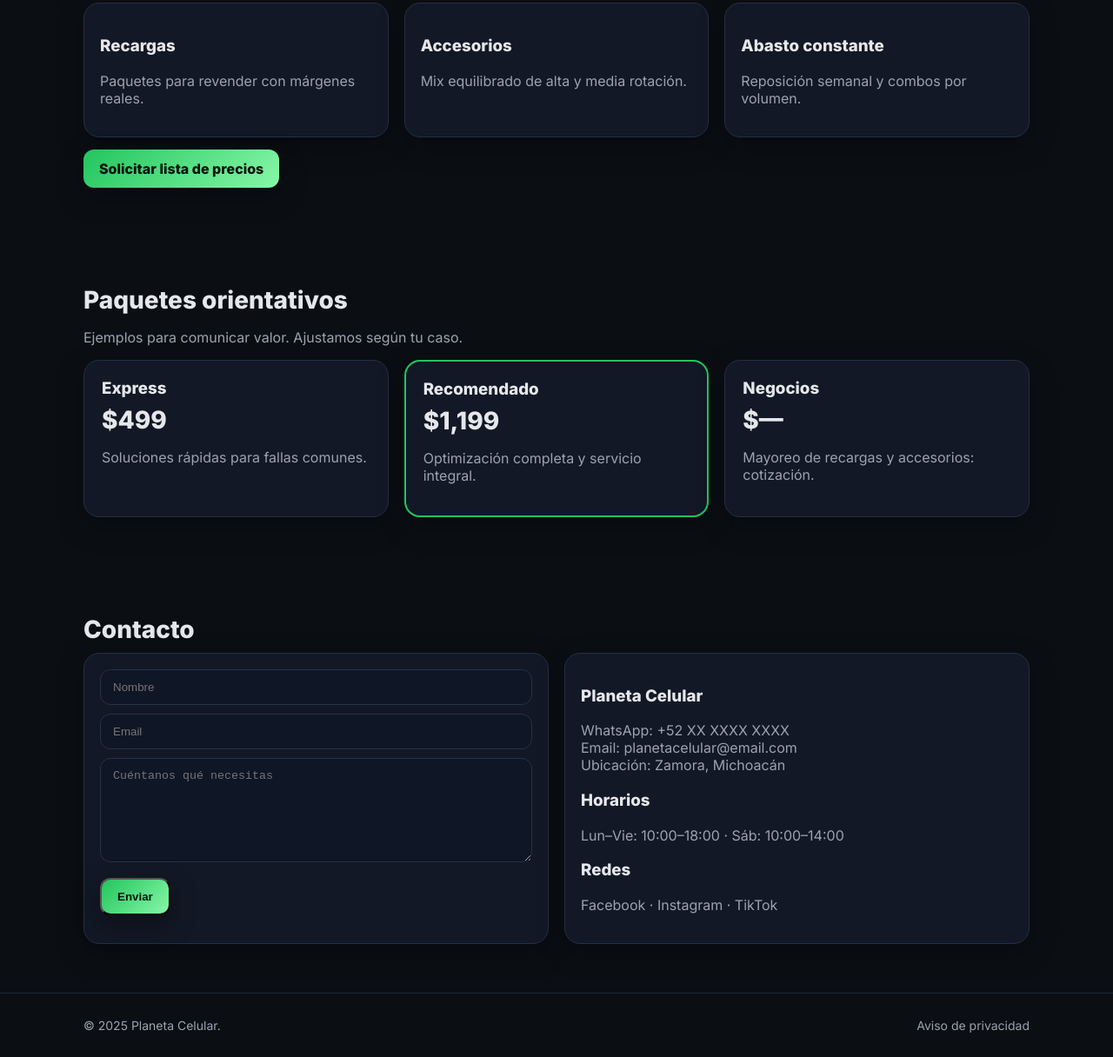
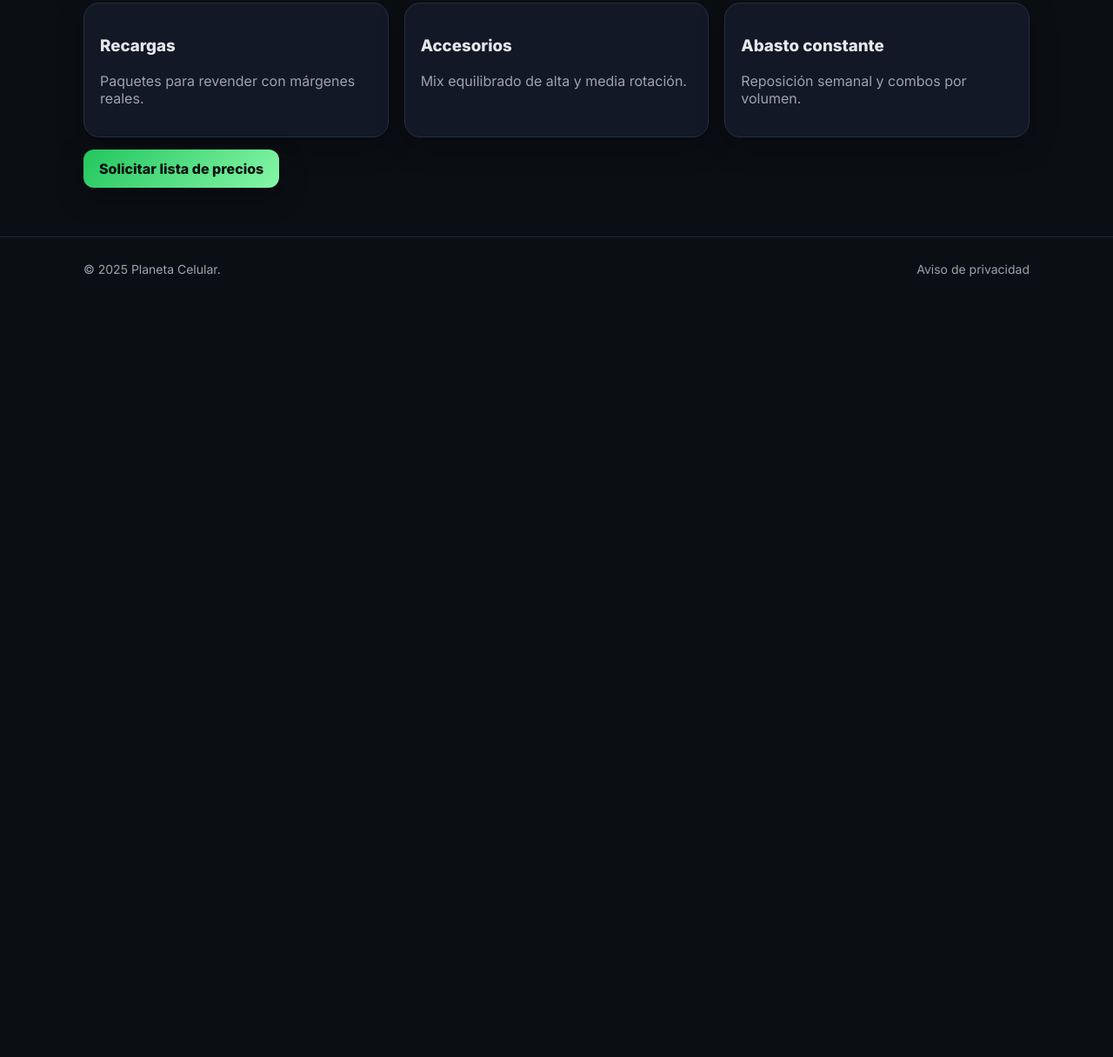
Before and after one commit to zamexia/planetacelular.io, a plain HTML site: page index.html in a window 1280 px wide. Shown: the part 1446-2662 px from the top of the page at 87% size. After the commit the page ends 1792 px from the top, so only its background shows below. Drawn offline with Linux system fonts and the light colour scheme.

Commit message:
Update index.html
indice

```diff
--- a/index.html
+++ b/index.html
@@ -12,8 +12,10 @@
       --brand:#22c55e; --brand-2:#87f7a8; --accent:#60a5fa;
       --max:1120px; --radius:18px; --shadow:0 10px 30px rgba(0,0,0,.35);
     }
-    *{box-sizing:border-box} body{margin:0; background:var(--bg); color:var(--text); font-family:Inter,system-ui,Segoe UI,Roboto,Arial,sans-serif}
-    a{color:inherit; text-decoration:none} img{max-width:100%; display:block}
+    *{box-sizing:border-box}
+    html,body{margin:0; background:var(--bg); color:var(--text); font-family:Inter,system-ui,Segoe UI,Roboto,Arial,sans-serif; max-width:100%; overflow-x:hidden}
+    a{color:inherit; text-decoration:none}
+    img{max-width:100%; display:block}
     .wrap{max-width:var(--max); margin:0 auto; padding:0 16px}
     .btn{display:inline-block; padding:12px 18px; border-radius:12px; background:linear-gradient(135deg,var(--brand),var(--brand-2)); color:#04130a; font-weight:800; box-shadow:var(--shadow)}
     .btn-outline{border:1px solid #263246; padding:11px 18px; border-radius:12px; color:var(--text)}
@@ -48,25 +50,25 @@
       .pricing{grid-template-columns:1fr}
       .contact{grid-template-columns:1fr}
     }
-
-    /* === AÑADIDOS === */
-    /* LOGO ASTRONAUTA + PLANETA */
     .logo-top{display:flex; align-items:center; gap:10px; font-weight:800}
-    .logo-top img{width:28px; height:28px}
-    /* Botones flotantes sociales */
+    .logo-top img{width:44px; height:44px}
     .floating-buttons{position:fixed; right:20px; bottom:20px; display:flex; flex-direction:column; gap:12px; z-index:1000}
     .floating-buttons a{width:54px; height:54px; border-radius:50%; display:flex; align-items:center; justify-content:center; background:#121825; box-shadow:var(--shadow); transition:transform .2s}
     .floating-buttons a:hover{transform:scale(1.1)}
     .floating-buttons img{width:28px; height:28px}
+    @media (max-width: 600px){
+      .floating-buttons{right:12px; bottom:12px}
+      .floating-buttons a{width:48px; height:48px}
+      .floating-buttons img{width:24px; height:24px}
+      .logo-top img{width:52px; height:52px}
+    }
   </style>
 </head>
 <body>
-  <!-- NAV -->
   <header>
     <div class="wrap">
       <nav>
         <div style="display:flex; align-items:center; gap:10px; font-weight:800;">
-          <!-- agregado: astronauta + planeta -->
           <span class="logo-top">
             <img src="https://cdn-icons-png.flaticon.com/512/3212/3212608.png" alt="Astronauta"/>
             <img src="https://cdn-icons-png.flaticon.com/512/616/616658.png" alt="Planeta"/>
@@ -83,7 +85,6 @@
     </div>
   </header>
 
-  <!-- HERO -->
   <section class="hero">
     <div class="wrap hero-grid">
       <div>
@@ -103,7 +104,6 @@
     </div>
   </section>
 
-  <!-- REPARACIONES (PRINCIPAL) -->
   <section id="reparaciones" class="section">
     <div class="wrap">
       <h2>Reparaciones que devuelven la vida a tu equipo</h2>
@@ -120,7 +120,6 @@
     </div>
   </section>
 
-  <!-- CRÉDITO -->
   <section id="credito" class="section">
     <div class="wrap">
       <h2>Estrena hoy con pagos accesibles</h2>
@@ -145,7 +144,6 @@
     </div>
   </section>
 
-  <!-- MAYOREO -->
   <section id="mayoreo" class="section">
     <div class="wrap">
       <h2>Mayoreo para negocios que quieren rotación</h2>
@@ -170,62 +168,6 @@
     </div>
   </section>
 
-  <!-- PRECIOS (OPCIONAL, MARKETING) -->
-  <section id="paquetes" class="section">
-    <div class="wrap">
-      <h2>Paquetes orientativos</h2>
-      <p class="muted">Ejemplos para comunicar valor. Ajustamos según tu caso.</p>
-      <div class="pricing">
-        <div class="card price-card">
-          <h3>Express</h3>
-          <div class="price">$499</div>
-          <p class="muted">Soluciones rápidas para fallas comunes.</p>
-        </div>
-        <div class="card price-card" style="border:2px solid var(--brand)">
-          <h3>Recomendado</h3>
-          <div class="price">$1,199</div>
-          <p class="muted">Optimización completa y servicio integral.</p>
-        </div>
-        <div class="card price-card">
-          <h3>Negocios</h3>
-          <div class="price">$—</div>
-          <p class="muted">Mayoreo de recargas y accesorios: cotización.</p>
-        </div>
-      </div>
-    </div>
-  </section>
-
-  <!-- CONTACTO -->
-  <section id="contacto" class="section">
-    <div class="wrap">
-      <h2>Contacto</h2>
-      <div class="contact">
-        <form class="card" action="#" method="POST" style="padding:18px">
-          <input class="input" name="nombre" placeholder="Nombre" required />
-          <div style="height:10px"></div>
-          <input class="input" type="email" name="email" placeholder="Email" required />
-          <div style="height:10px"></div>
-          <textarea class="input" name="mensaje" placeholder="Cuéntanos qué necesitas" required></textarea>
-          <div style="height:14px"></div>
-          <button class="btn" type="submit">Enviar</button>
-        </form>
-        <div class="card card-inner">
-          <h3>Planeta Celular</h3>
-          <p class="muted">
-            WhatsApp: <a href="https://wa.me/52XXXXXXXXXX" target="_blank" rel="noopener">+52 XX XXXX XXXX</a><br>
-            Email: <a href="mailto:planetacelular@email.com">planetacelular@email.com</a><br>
-            Ubicación: Zamora, Michoacán
-          </p>
-          <h3>Horarios</h3>
-          <p class="muted">Lun–Vie: 10:00–18:00 · Sáb: 10:00–14:00</p>
-          <h3>Redes</h3>
-          <p class="muted"><a href="#" target="_blank" rel="noopener">Facebook</a> · <a href="#" target="_blank" rel="noopener">Instagram</a> · <a href="#" target="_blank" rel="noopener">TikTok</a></p>
-        </div>
-      </div>
-    </div>
-  </section>
-
-  <!-- BOTONES FLOTANTES (agregados) -->
   <div class="floating-buttons">
     <a href="https://wa.me/message/VMCLAYE42WCKF1" target="_blank" rel="noopener" aria-label="WhatsApp">
       <img src="https://cdn-icons-png.flaticon.com/512/733/733585.png" alt="WhatsApp"/>
@@ -238,7 +180,6 @@
     </a>
   </div>
 
-  <!-- FOOTER -->
   <footer>
     <div class="wrap" style="display:flex; align-items:center; justify-content:space-between; gap:12px; flex-wrap:wrap">
       <span class="muted">© <span id="year"></span> Planeta Celular.</span>
```
